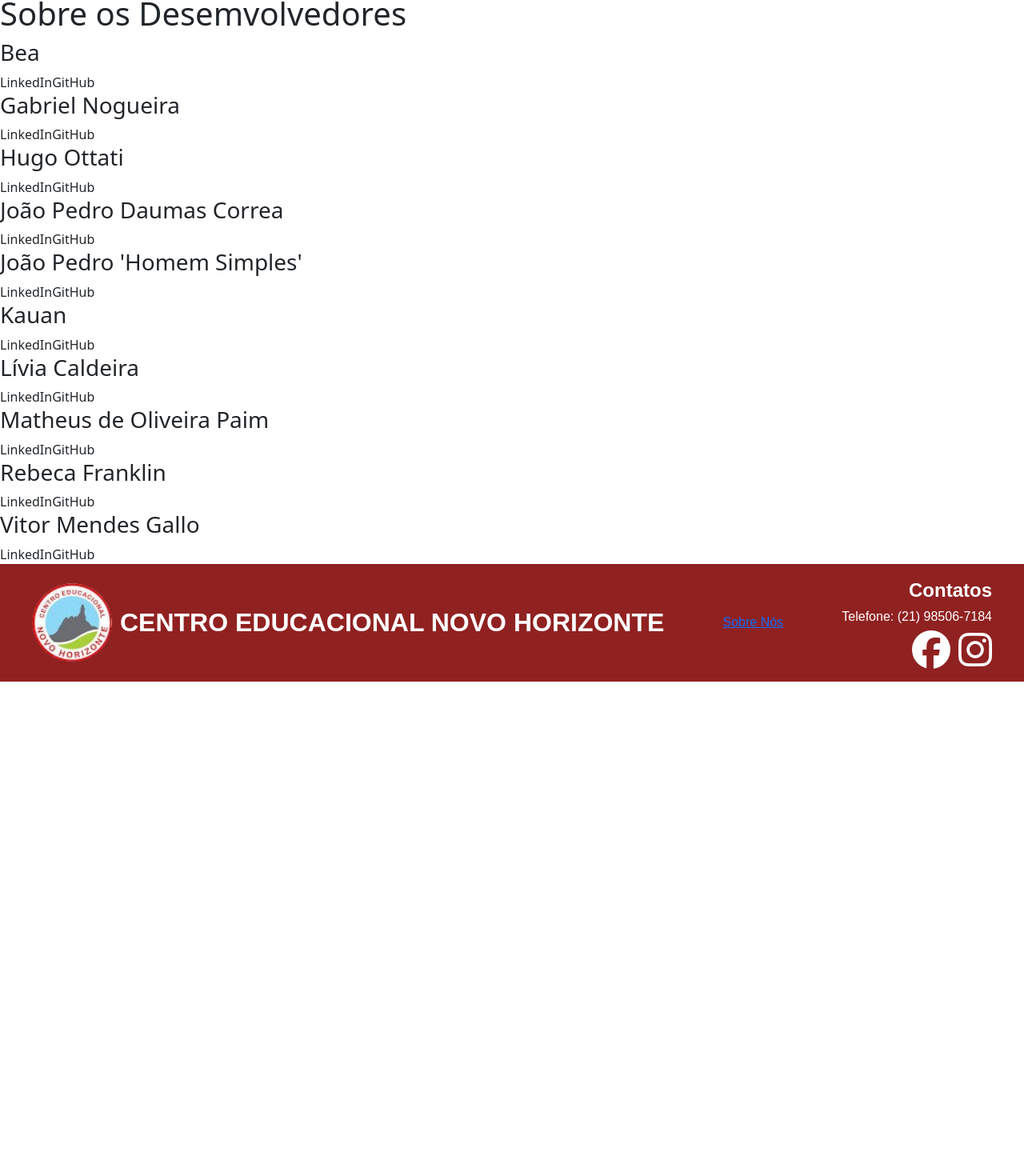
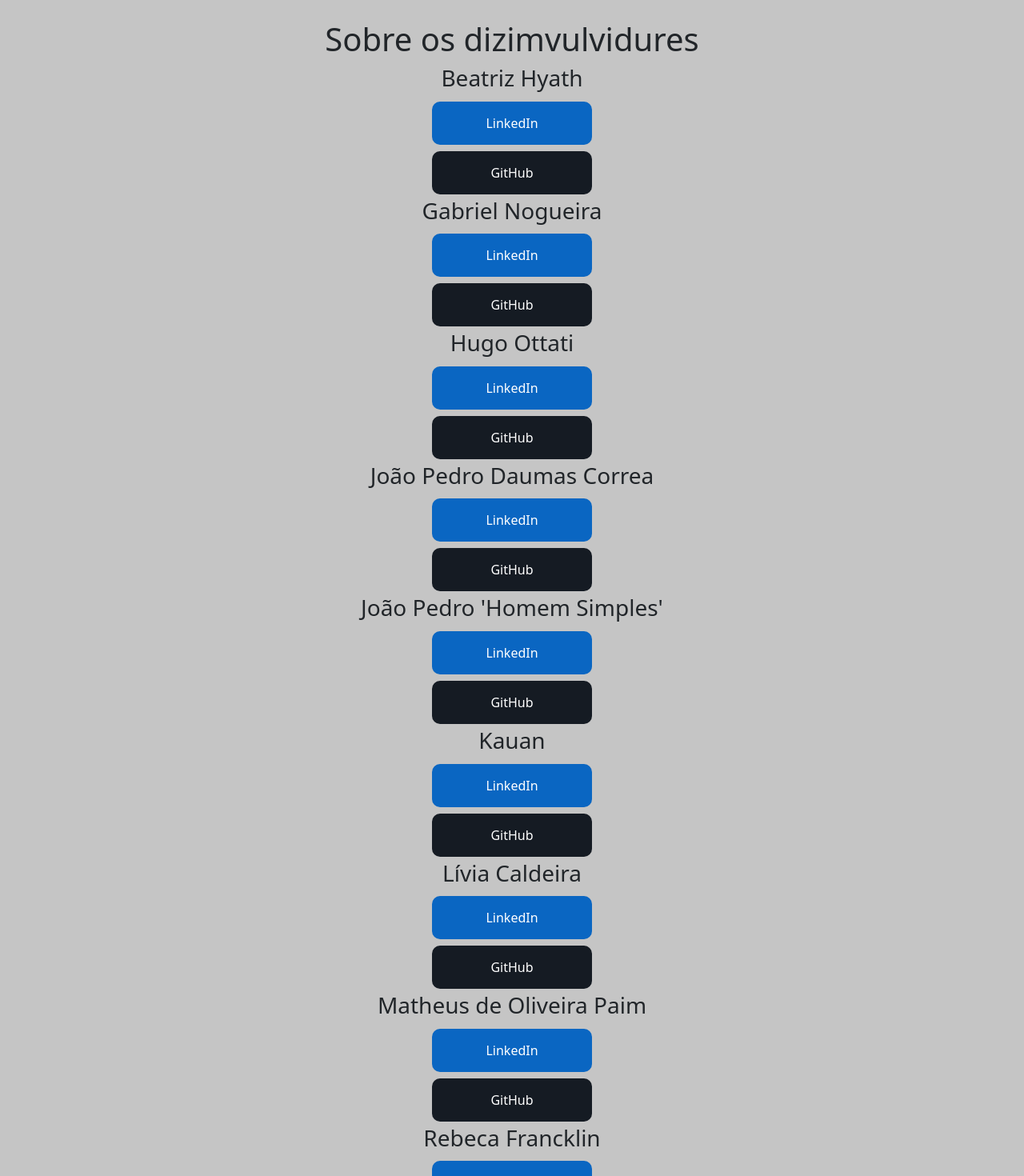
Before and after one commit to JPeeeedrs/novo-horizonte-react, a React (Vite) app: page /sobrenos in a window 1280 px wide. Shown: the part 179-1649 px from the top of the page at 80% size. Before the commit the page ends 1031 px from the top, so only its background shows below. Built offline with nearby package versions, Linux system fonts and the light colour scheme.

Commit message:
Sobre Devs

```diff
--- a/src/common/Footer.jsx
+++ b/src/common/Footer.jsx
@@ -15,13 +15,12 @@ function Footer() {
 				</span>
 			</div>
 
-			<div className='footer-sobre'>
-				<Link to='/SobreNos'>Sobre Nós</Link>
-			</div>
-
 			<div className='footer-contact'>
 				<strong>Contatos</strong>
 				<div className='footer-phone'>Telefone: (21) 98506-7184</div>
+				<div className='footer-sobre'>
+					<Link to='/SobreNos'>Sobre Nós</Link>
+				</div>
 				<div className='footer-icons'>
 					<a href='https://www.facebook.com/novohorizontetere' target='_blank'>
 						<i className='fab fa-facebook fa-2x'></i>
--- a/src/common/footer.css
+++ b/src/common/footer.css
@@ -58,6 +58,11 @@ footer span {
 	margin-bottom: 5px;
 }
 
+.footer-sobre {
+	text-decoration: none;
+	color: white;
+}
+
 .footer-icons {
 	display: flex;
 	justify-content: flex-end;
@@ -89,13 +94,12 @@ footer span {
 		text-align: center;
 	}
 
-
-	.footer-left{
+	.footer-left {
 		display: block;
 	}
 
-	.footer-left img{
-		margin: 0 auto 15px auto ;
+	.footer-left img {
+		margin: 0 auto 15px auto;
 	}
 }
 
@@ -120,6 +124,4 @@ footer span {
 		align-items: center;
 		text-align: center;
 	}
-
-
 }
--- a/src/components/EditStudent/EditMae.jsx
+++ b/src/components/EditStudent/EditMae.jsx
@@ -3,6 +3,7 @@ function EditMae({ onNext, onBack, formData = {}, onChange }) {
 		nomeMae: formData.nomeMae || "",
 		nascimentoMae: formData.nascimentoMae || "",
 		enderecoMae: formData.enderecoMae || "",
+		numeroCasaMae: formData.numeroCasaMae || "",
 		cepMae: formData.cepMae || "",
 		cpfMae: formData.cpfMae || "",
 		rgMae: formData.rgMae || "",
@@ -19,7 +20,7 @@ function EditMae({ onNext, onBack, formData = {}, onChange }) {
 				<h3 className='mt-4'>Dados dos Familiares</h3>
 				<h5>Dados do Responsável Materno</h5>
 				{/* Nome da Mãe */}
-				<div className='col-md-4'>
+				<div className='col-md-6'>
 					<label htmlFor='inputMotherName' className='form-label'>
 						Nome do Responsável Materno
 					</label>
@@ -35,7 +36,7 @@ function EditMae({ onNext, onBack, formData = {}, onChange }) {
 				</div>
 
 				{/* Data de Nascimento */}
-				<div className='col-md-4'>
+				<div className='col-md-6'>
 					<label htmlFor='inputMotherBirthDate' className='form-label'>
 						Data de Nascimento
 					</label>
@@ -63,6 +64,22 @@ function EditMae({ onNext, onBack, formData = {}, onChange }) {
 						value={safeFormData.enderecoMae}
 						onChange={onChange}
 						placeholder='Rua Manoel Gomes, 000'
+					/>
+				</div>
+
+				{/* Número da Casa */}
+				<div className='col-md-4'>
+					<label htmlFor='inputMotherHouseNumber' className='form-label'>
+						Número da Casa
+					</label>
+					<input
+						type='text'
+						className='form-control'
+						id='inputMotherHouseNumber'
+						name='numeroCasaMae'
+						value={safeFormData.numeroCasaMae}
+						onChange={onChange}
+						placeholder='000'
 					/>
 				</div>
 
--- a/src/components/EditStudent/EditPai.jsx
+++ b/src/components/EditStudent/EditPai.jsx
@@ -3,6 +3,7 @@ function EditPai({ onNext, onBack, formData = {}, onChange }) {
 		nomePai: formData.nomePai || "",
 		nascimentoPai: formData.nascimentoPai || "",
 		enderecoPai: formData.enderecoPai || "",
+		numeroCasaPai: formData.numeroCasaPai || "",
 		cepPai: formData.cepPai || "",
 		cpfPai: formData.cpfPai || "",
 		rgPai: formData.rgPai || "",
@@ -19,7 +20,7 @@ function EditPai({ onNext, onBack, formData = {}, onChange }) {
 				<h3 className='mt-4'>Dados dos Familiares</h3>
 				<h5>Dados do Responsável Paterno</h5>
 				{/* Nome do Pai */}
-				<div className='col-md-4'>
+				<div className='col-md-6'>
 					<label htmlFor='inputFatherName' className='form-label'>
 						Nome do Responsável Paterno
 					</label>
@@ -34,7 +35,7 @@ function EditPai({ onNext, onBack, formData = {}, onChange }) {
 					/>
 				</div>
 				{/* Data de Nascimento */}
-				<div className='col-md-4'>
+				<div className='col-md-6'>
 					<label htmlFor='inputFatherBirthDate' className='form-label'>
 						Data de Nascimento
 					</label>
@@ -63,6 +64,23 @@ function EditPai({ onNext, onBack, formData = {}, onChange }) {
 						placeholder='Rua Manoel Gomes, 000'
 					/>
 				</div>
+
+				{/* Número da Casa */}
+				<div className='col-md-4'>
+					<label htmlFor='inputFatherHouseNumber' className='form-label'>
+						Número da Casa
+					</label>
+					<input
+						type='text'
+						className='form-control'
+						id='inputFatherHouseNumber'
+						name='numeroCasaPai'
+						value={safeFormData.numeroCasaPai}
+						onChange={onChange}
+						placeholder='000'
+					/>
+				</div>
+
 				{/* CEP */}
 				<div className='col-md-4'>
 					<label htmlFor='inputFatherCEP' className='form-label'>
--- a/src/components/Sobre/Sobre.jsx
+++ b/src/components/Sobre/Sobre.jsx
@@ -1,37 +1,102 @@
+import "../../styles/sobre.css";
+
 function Sobre() {
 	return (
-		<div>
-			<h1>Sobre os Desemvolvedores</h1>
-			<h3>Bea</h3>
-			<button>LinkedIn</button>
-			<button>GitHub</button>
+		<div className='sobre-container'>
+			<h1>Sobre os dizimvulvidures</h1>
+			<h3>Beatriz Hyath</h3>
+			<a
+				className='button linkedin'
+				href='https://www.linkedin.com/in/beatriz-hyath-3205aa295/'
+			>
+				LinkedIn
+			</a>
+			<a className='button github'>GitHub</a>
+
 			<h3>Gabriel Nogueira</h3>
-			<button>LinkedIn</button>
-			<button>GitHub</button>
+			<a
+				className='button linkedin'
+				href='https://www.linkedin.com/in/gabrielnogueira20041218/'
+			>
+				LinkedIn
+			</a>
+			<a className='button github' href='https://github.com/Gabrielquirce'>
+				GitHub
+			</a>
+
 			<h3>Hugo Ottati</h3>
-			<button>LinkedIn</button>
-			<button>GitHub</button>
+			<a
+				className='button linkedin'
+				href='https://www.linkedin.com/in/hugo-ottati/'
+			>
+				LinkedIn
+			</a>
+			<a className='button github' href='https://github.com/Hugo-Ottati'>
+				GitHub
+			</a>
+
 			<h3>João Pedro Daumas Correa</h3>
-			<button>LinkedIn</button>
-			<button>GitHub</button>
+			<a
+				className='button linkedin'
+				href='https://www.linkedin.com/in/jo%C3%A3o-pedro-daumas-correa-b3196b25b/'
+			>
+				LinkedIn
+			</a>
+			<a className='button github' href='https://github.com/JPeeeedrs'>
+				GitHub
+			</a>
+
 			<h3>João Pedro 'Homem Simples'</h3>
-			<button>LinkedIn</button>
-			<button>GitHub</button>
+			<a className='button linkedin'>LinkedIn</a>
+			<a className='button github'>GitHub</a>
+
 			<h3>Kauan</h3>
-			<button>LinkedIn</button>
-			<button>GitHub</button>
+			<a className='button linkedin'>LinkedIn</a>
+			<a className='button github'>GitHub</a>
+
 			<h3>Lívia Caldeira</h3>
-			<button>LinkedIn</button>
-			<button>GitHub</button>
+			<a
+				className='button linkedin'
+				href='https://www.linkedin.com/in/l%C3%ADvia-cardoso-caldeira-ab4154258/'
+			>
+				LinkedIn
+			</a>
+			<a className='button github' href='https://github.com/LiviaCaldeira'>
+				GitHub
+			</a>
+
 			<h3>Matheus de Oliveira Paim</h3>
-			<button>LinkedIn</button>
-			<button>GitHub</button>
-			<h3>Rebeca Franklin</h3>
-			<button>LinkedIn</button>
-			<button>GitHub</button>
+			<a
+				className='button linkedin'
+				href='https://www.linkedin.com/in/matheus-de-oliveira-paim-936561269/'
+			>
+				LinkedIn
+			</a>
+			<a className='button github' href='https://github.com/MatheusPaimX'>
+				GitHub
+			</a>
+
+			<h3>Rebeca Francklin</h3>
+			<a
+				className='button linkedin'
+				href='https://www.linkedin.com/in/rebecafrancklin/'
+			>
+				LinkedIn
+			</a>
+			<a className='button github' href='https://github.com/becafrancklin'>
+				GitHub
+			</a>
+
 			<h3>Vitor Mendes Gallo</h3>
-			<button>LinkedIn</button>
-			<button>GitHub</button>
+			<a
+				className='button linkedin'
+				href='https://www.linkedin.com/in/vitor-mendes-gallo/'
+			>
+				LinkedIn
+			</a>
+			<a className='button github' href='https://github.com/VitorMendesGallo'>
+				GitHub
+			</a>
 		</div>
 	);
 }
--- /dev/null
+++ b/src/styles/sobre.css
@@ -0,0 +1,31 @@
+.sobre-container {
+	background: #c5c5c5;
+	min-height: 100vh;
+	padding: 2rem 0;
+	min-width: 100vw;
+	display: flex;
+	flex-direction: column;
+	justify-content: center;
+	align-items: center;
+}
+
+.button {
+	border-radius: 10px;
+	width: 200px;
+	color: white;
+	padding: 15px 32px;
+	text-align: center;
+	text-decoration: none;
+	display: inline-block;
+	font-size: 16px;
+	margin: 4px 2px;
+	cursor: pointer;
+}
+
+.github {
+	background-color: #151b23;
+}
+
+.linkedin {
+	background-color: #0a66c2;
+}
--- a/src/utils/exportCsv.js
+++ b/src/utils/exportCsv.js
@@ -21,6 +21,7 @@ const exportStudentCsv = (student) => {
 		["Nome", student.nomeMae || "Não informado"],
 		["Data de Nascimento", student.nascimentoMae || "Não informado"],
 		["Endereço", student.enderecoMae || "Não informado"],
+		["Número da Casa", student.numeroCasaMae || "Não informado"],
 		["CEP", student.cepMae || "Não informado"],
 		["CPF", student.cpfMae || "Não informado"],
 		["RG", student.rgMae || "Não informado"],
@@ -34,6 +35,7 @@ const exportStudentCsv = (student) => {
 		["Nome", student.nomePai || "Não informado"],
 		["Data de Nascimento", student.nascimentoPai || "Não informado"],
 		["Endereço", student.enderecoPai || "Não informado"],
+		["Número da Casa", student.numeroCasaPai || "Não informado"],
 		["CEP", student.cepPai || "Não informado"],
 		["CPF", student.cpfPai || "Não informado"],
 		["RG", student.rgPai || "Não informado"],
--- a/src/utils/exportPdf.js
+++ b/src/utils/exportPdf.js
@@ -87,6 +87,13 @@ const exportStudentPdf = (student) => {
 	doc.text(`Endereço: ${student.enderecoMae || "Não informado"}`, 10, y);
 	y += 10;
 	checkPageEnd();
+	doc.text(
+		`Número da Casa: ${student.numeroCasaMae || "Não informado"}`,
+		10,
+		y
+	);
+	y += 10;
+	checkPageEnd();
 	doc.text(`CEP: ${student.cepMae || "Não informado"}`, 10, y);
 	y += 10;
 	checkPageEnd();
@@ -134,6 +141,13 @@ const exportStudentPdf = (student) => {
 	y += 10;
 	checkPageEnd();
 	doc.text(`Endereço: ${student.enderecoPai || "Não informado"}`, 10, y);
+	y += 10;
+	checkPageEnd();
+	doc.text(
+		`Numero da Casa: ${student.numeroCasaPai || "Não informado"}`,
+		10,
+		y
+	);
 	y += 10;
 	checkPageEnd();
 	doc.text(`CEP: ${student.cepPai || "Não informado"}`, 10, y);
```
Also changed, not shown: src/components/EditStudent/Edit.jsx (+59 -58 lines).
